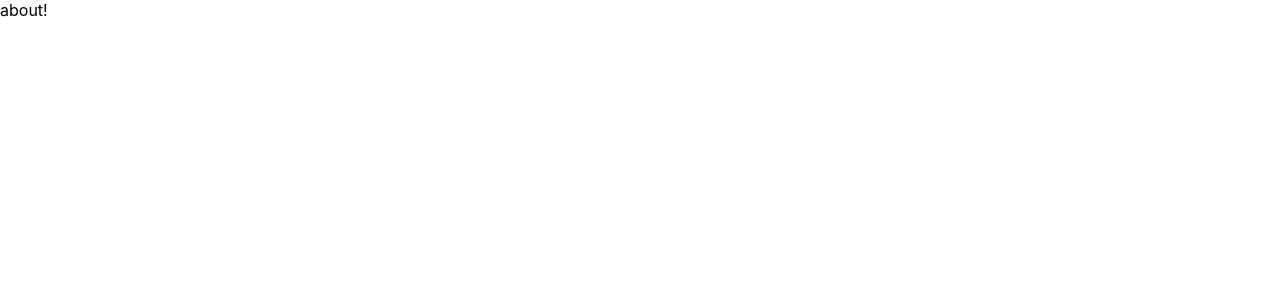
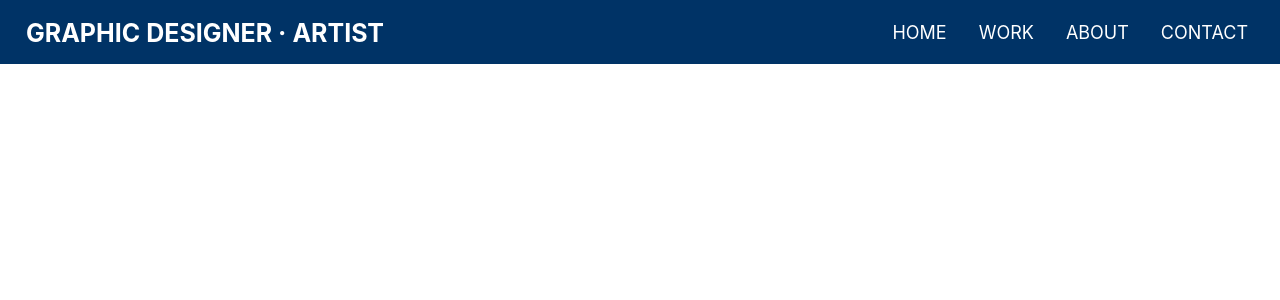
Before and after one commit to adamrichman1/artwork-website, a React (Create React App) app: page /about in a window 1280 px wide. Shown: the top 300 px of the page. Built offline with nearby package versions, Linux system fonts and the light colour scheme.

Commit message:
fixed sticky navbar

```diff
--- a/src/pages/about.js
+++ b/src/pages/about.js
@@ -1,9 +1,15 @@
 import React, {Component} from "react";
+import './overflow.css'
+import NavBar from "../components/navbar/NavBar";
+import pages from "../constants/pages";
+import artCategories from "../constants/art-categories";
 
 class About extends Component {
     render() {
         return (
-            <div>about!</div>
+            <div className={"overflow"}>
+                <NavBar pageLinks={pages} artCategories={artCategories}/>
+            </div>
         )
     }
 }
--- a/src/pages/category.css
+++ /dev/null
@@ -1,3 +0,0 @@
-.category {
-    overflow-x: hidden;
-}
--- a/src/pages/category.js
+++ b/src/pages/category.js
@@ -7,17 +7,17 @@ import pages from "../constants/pages";
 import artCategories from "../constants/art-categories";
 import ContentHeader from "../components/headers/ContentHeader";
 import CategoryHeader from "../components/headers/CategoryHeader";
-import './category.css'
 import Footer from "../components/footer/Footer";
 import contact from "../constants/contact";
 import digital from "../constants/digital";
 import design from "../constants/design";
 import photomontage from "../constants/photomontage";
+import './overflow.css'
 
 const Category = () => {
     let data = getContent(useParams());
     return (
-        <div className={"category"}>
+        <div className={"overflow"}>
             <NavBar pageLinks={pages} artCategories={artCategories}/>
             <CategoryHeader title = {data.pageHeader} image={data.banner}/>
             <ContentHeader contentHeader={data.contentHeader}/>
--- a/src/pages/index.css
+++ /dev/null
@@ -1,3 +0,0 @@
-.index {
-    overflow-x: hidden;
-}
--- a/src/pages/index.js
+++ b/src/pages/index.js
@@ -7,11 +7,11 @@ import ContentHeader from "../components/headers/ContentHeader";
 import pages from '../constants/pages'
 import Footer from "../components/footer/Footer";
 import contact from "../constants/contact";
-import "./index.css"
+import "./overflow.css"
 
 const HomePage = () => {
     return (
-        <div className={"index"}>
+        <div className={"overflow"}>
             <meta name="viewport" content="width=device-width"/>
             <NavBar pageLinks={pages} artCategories={artCategories}/>
             <PageHeader image={"/banners/beach-banner.png"}/>
--- /dev/null
+++ b/src/pages/overflow.css
@@ -0,0 +1,5 @@
+@media (max-width: 425px) {
+    .overflow {
+        overflow-x: hidden;
+    }
+}
```
